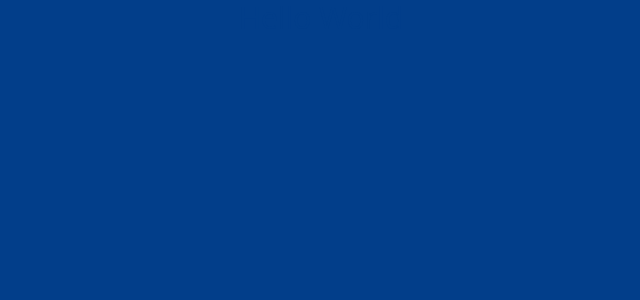
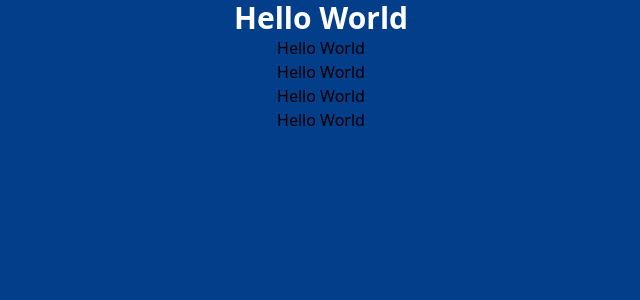
Before and after one commit to Sandun-Induranga/React, a React (Create React App) app: page / in a window 1280 px wide. Shown: the top 300 px of the page, without its empty margins (319-959 px from the left). Built offline with nearby package versions, Linux system fonts and the light colour scheme; the HTML template or start-up script is replaced by a standard one.

Commit message:
Created Folder Structure

```diff
--- a/src/App.tsx
+++ b/src/App.tsx
@@ -8,8 +8,12 @@ export default class App extends Component {
 
   render(): React.ReactNode {
     return (
-      <div className="bg-blue-edited-200">
-        <h1 className="text-center font-light min-h-screen">Hello World</h1>
+      <div className="bg-blue-edited-200 min-h-screen">
+        <h1 className="text-center font-semibold">Hello World</h1>
+        <h2 className="text-center font-light">Hello World</h2>
+        <h3 className="text-center font-light">Hello World</h3>
+        <h4 className="text-center font-light">Hello World</h4>
+        <h5 className="text-center font-light">Hello World</h5>
       </div>
     );
   }
--- a/src/index.css
+++ b/src/index.css
@@ -7,6 +7,6 @@
   h1 {
     @apply text-3xl;
     /* @apply use to apply tailwind css */
-    @apply text-blue-edited-200;
+    @apply text-white;
   }
 }
```
